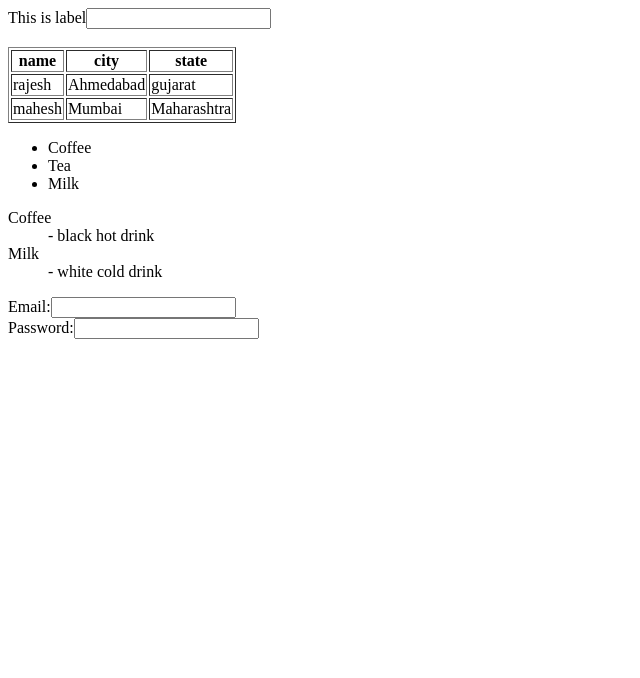
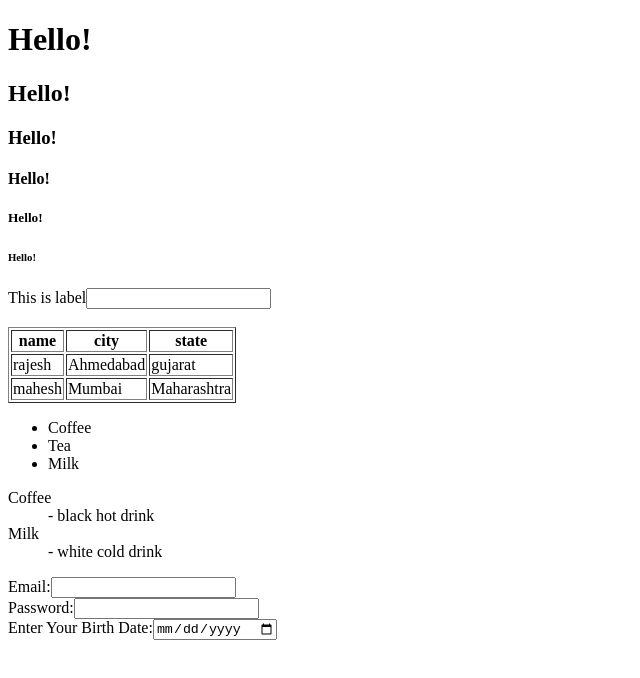
Before and after one commit to parthkalma/Web_technology, a plain HTML site: page LAB 1/demo.html in a window 1280 px wide. Shown: the whole page, without its empty margins (0-640 px from the left). Drawn offline with Linux system fonts and the light colour scheme.

Commit message:
Update demo.html

```diff
--- a/LAB 1/demo.html
+++ b/LAB 1/demo.html
@@ -4,6 +4,15 @@
     <title>Document</title>
 </head>
 <body>
+
+    <div class="ClassName">
+        <h1>Hello!</h1>
+        <h2>Hello!</h2>
+        <h3>Hello!</h3>
+        <h4>Hello!</h4>
+        <h5>Hello!</h5>
+        <h6>Hello!</h6>
+    </div>
     <label >This is label</label><input type="text">
     <br><br>
     <table border="1px">
@@ -38,7 +47,9 @@
         <dd>- white cold drink</dd>
       </dl>
       Email:<input type="email" name="" id=""><br>
-      Password:<input type="password" name="" id="">
+      Password:<input type="password" name="" id=""><br>
+
+      Enter Your Birth Date:<input type="date" name="" id="">
 
 </body>
 </html>
```
